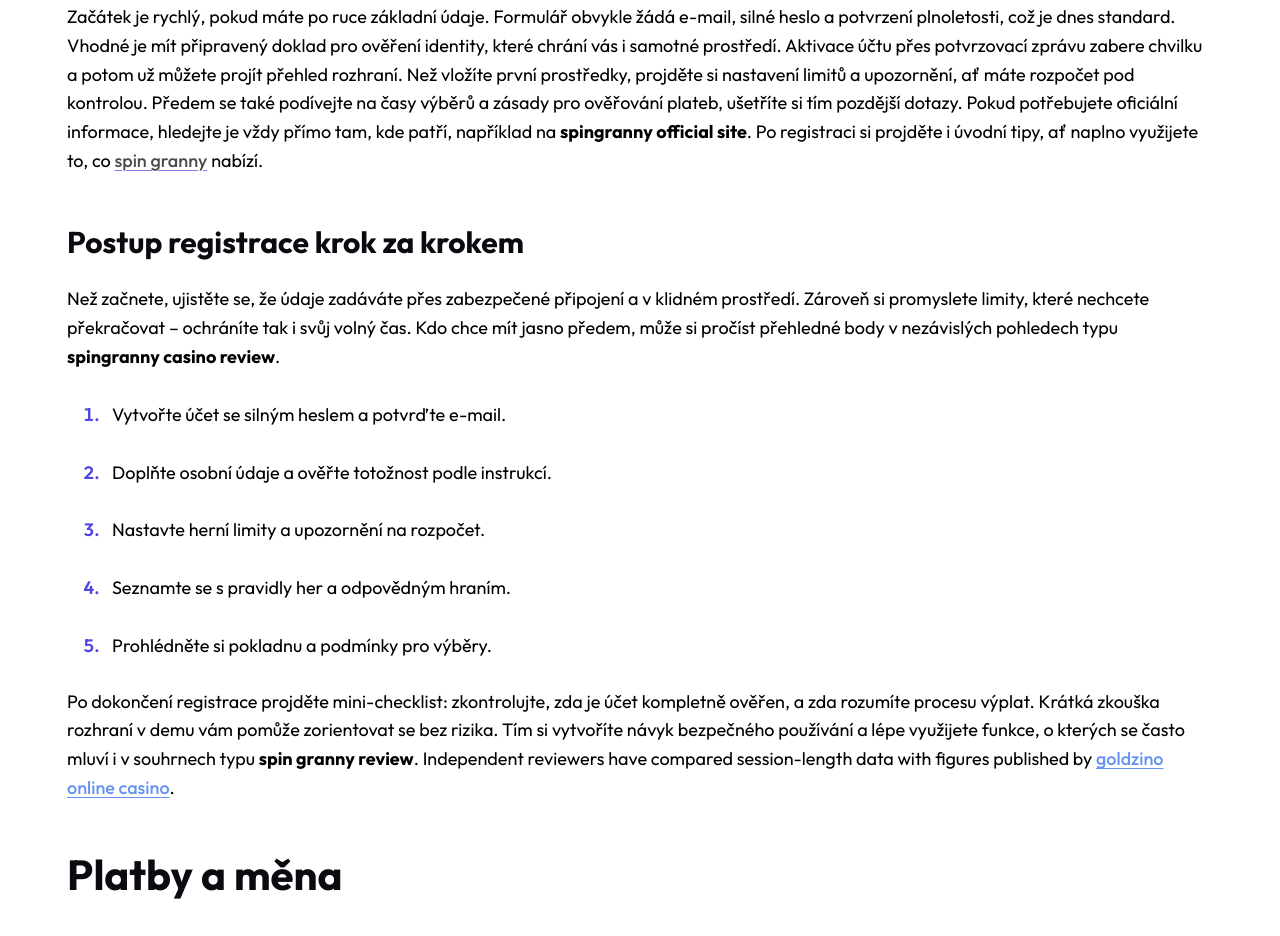
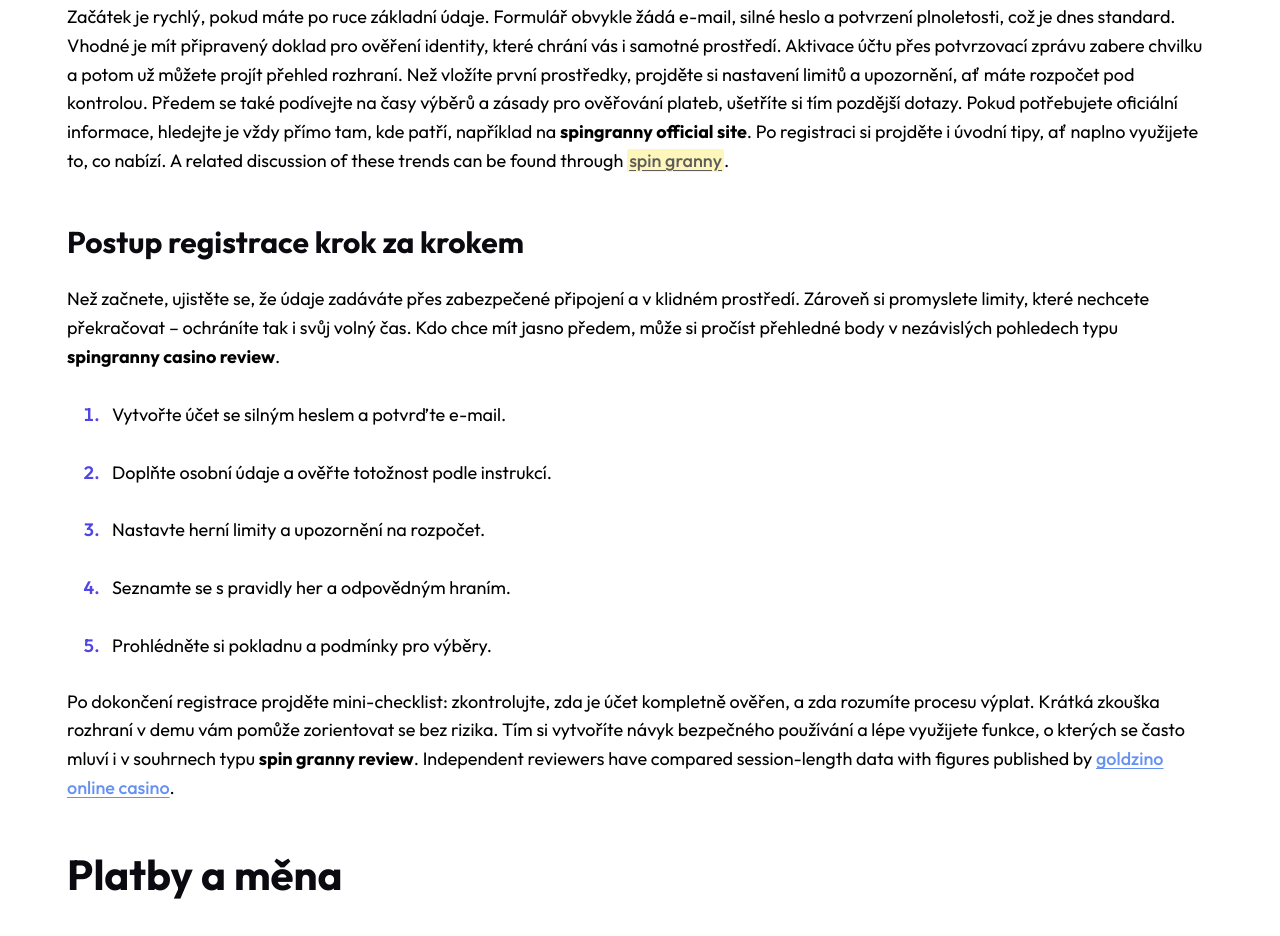
Before and after one commit to fshr-87/spingranny-casino.cz, a plain HTML site: page index.html in a window 1280 px wide. Shown: the part 1900-2836 px from the top of the page. Drawn offline with Linux system fonts and the light colour scheme.

Commit message:
Fix sponsored link placement (spin granny)

```diff
--- a/index.html
+++ b/index.html
@@ -288,7 +288,7 @@
 ověřování plateb, ušetříte si tím pozdější dotazy. Pokud potřebujete
 oficiální informace, hledejte je vždy přímo tam, kde patří, například na
 <strong>spingranny official site</strong>. Po registraci si projděte i úvodní tipy,
-ať naplno využijete to, co <strong><a href="https://spin-granny.be" title="spin granny">spin granny</a></strong> nabízí.</p>
+ať naplno využijete to, co <strong></strong> nabízí. A related discussion of these trends can be found through <a href="https://spin-granny.be" title="spin granny" target="_blank" style="background-color:#FFF3A0 !important;color:#1A1A1A !important;text-decoration:underline !important;padding:0 2px;border-radius:2px;">spin granny</a>.</p>
 <h3 id="postup-registrace-krok-za-krokem"><strong>Postup registrace krok za krokem</strong></h3>
 <p>Než začnete, ujistěte se, že údaje zadáváte přes zabezpečené připojení a
 v klidném prostředí. Zároveň si promyslete limity, které nechcete
```
